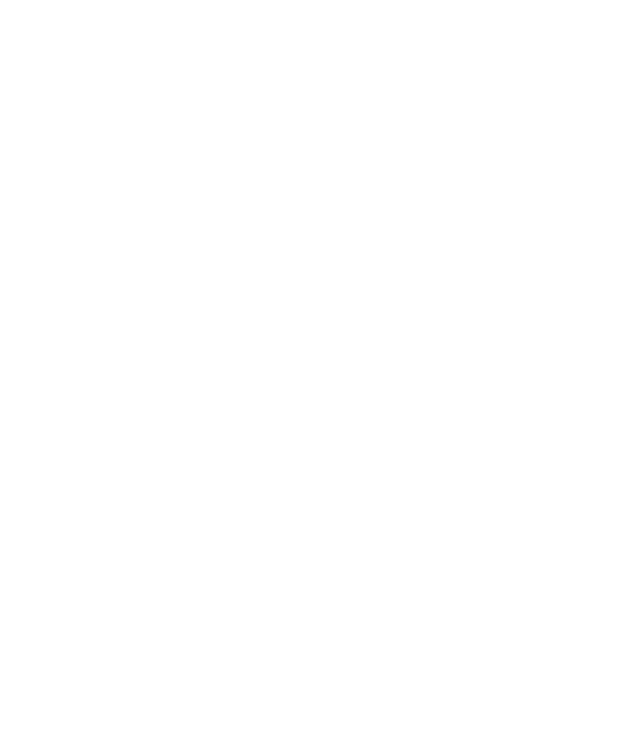
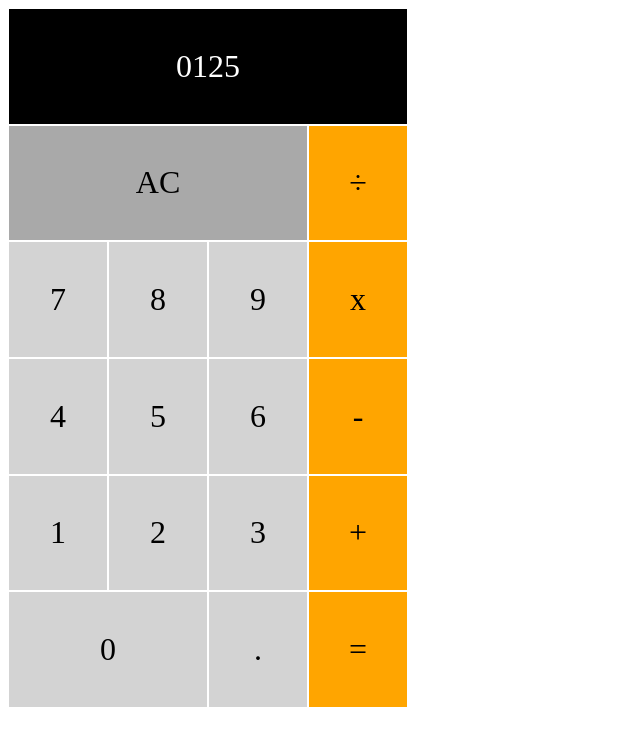
Before and after one commit to UnmadeBed/calculator, a plain HTML site: page index.html in a window 1280 px wide. Shown: the whole page, without its empty margins (0-640 px from the left). Drawn offline with Linux system fonts and the light colour scheme.

Commit message:
Add calculator UI

```diff
--- a/index.html
+++ b/index.html
@@ -7,6 +7,27 @@
 		<link rel="stylesheet" href="styles/style.css" />
 	</head>
 	<body>
+		<div class="wrapper">
+			<div class="display">0125</div>
+			<div class="clear">AC</div>
+			<div class="operator">÷</div>
+			<div class="number-key">7</div>
+			<div class="number-key">8</div>
+			<div class="number-key">9</div>
+			<div class="operator">x</div>
+			<div class="number-key">4</div>
+			<div class="number-key">5</div>
+			<div class="number-key">6</div>
+			<div class="operator">-</div>
+			<div class="number-key">1</div>
+			<div class="number-key">2</div>
+			<div class="number-key">3</div>
+			<div class="operator">+</div>
+			<div class="number-key zero">0</div>
+			<div class="number-key">.</div>
+			<div class="operator">=</div>
+		</div>
+
 		<script src="main.js"></script>
 	</body>
 </html>
--- a/styles/style.css
+++ b/styles/style.css
@@ -0,0 +1,68 @@
+.wrapper {
+    display: grid;
+    grid-template-columns: repeat(4, 1fr);
+    max-width: 400px;
+    height: 700px;
+}
+
+.wrapper > div {
+    display: flex;
+    align-items: center;
+    justify-content: center;
+    border: 1px solid white;
+    font-size: 2rem;
+}
+
+.display {
+    background-color: black;
+    grid-column: 1/5;
+    color: white;
+}
+
+.clear {
+    background-color: darkgray;
+    grid-column: 1/4;
+}
+
+.number-key {
+    background-color: lightgrey;
+}
+
+.operator {
+    background-color: orange;
+}
+
+.zero {
+    grid-column: 1/3;
+}
+
+/* .wrapper {
+    width: 400px;
+
+}
+
+.button-container {
+    display: grid;
+    grid-template-columns: repeat(3,1fr);
+    max-height: 400px;
+}
+
+
+.container {
+    display: flex;
+    width: 400px;
+}
+
+
+
+.number-key {
+    background-color: lightgrey;
+    height: 100px;
+    width: 100px;
+}
+
+
+
+.zero {
+
+} */
```
